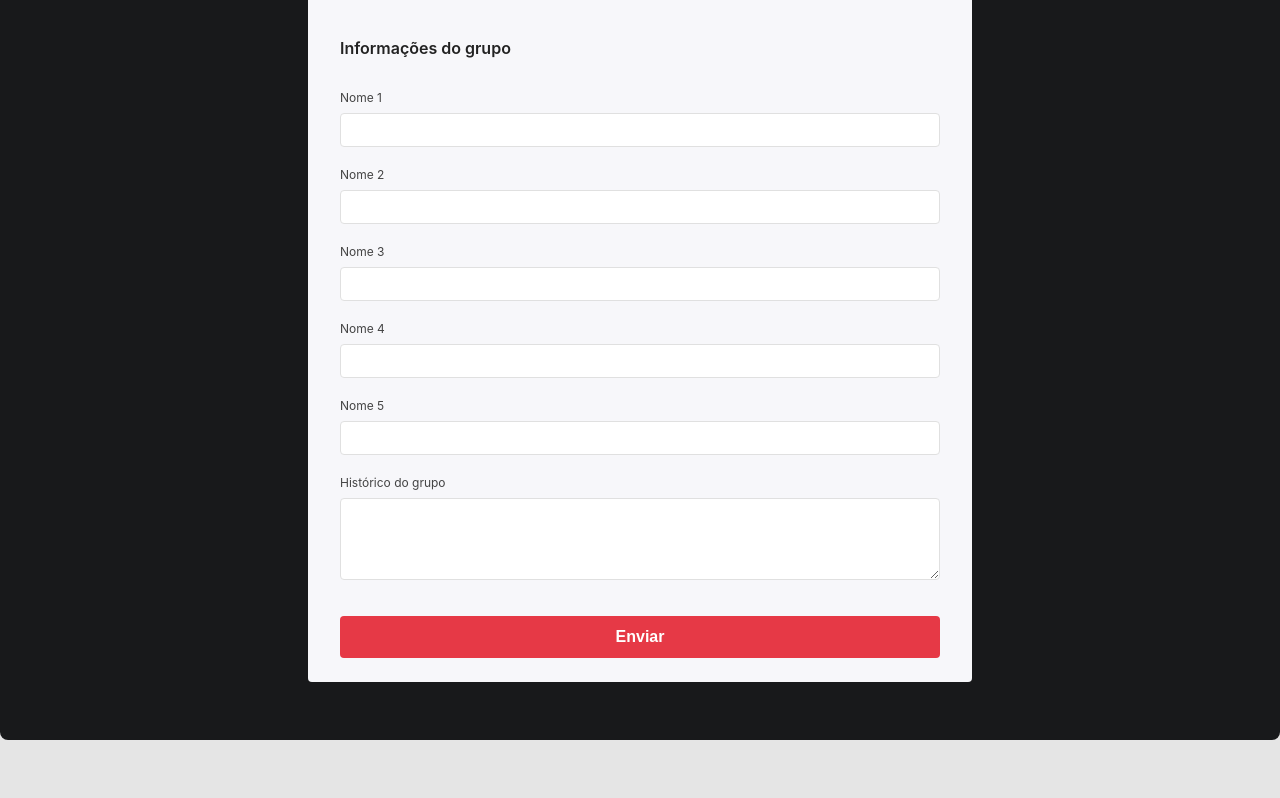
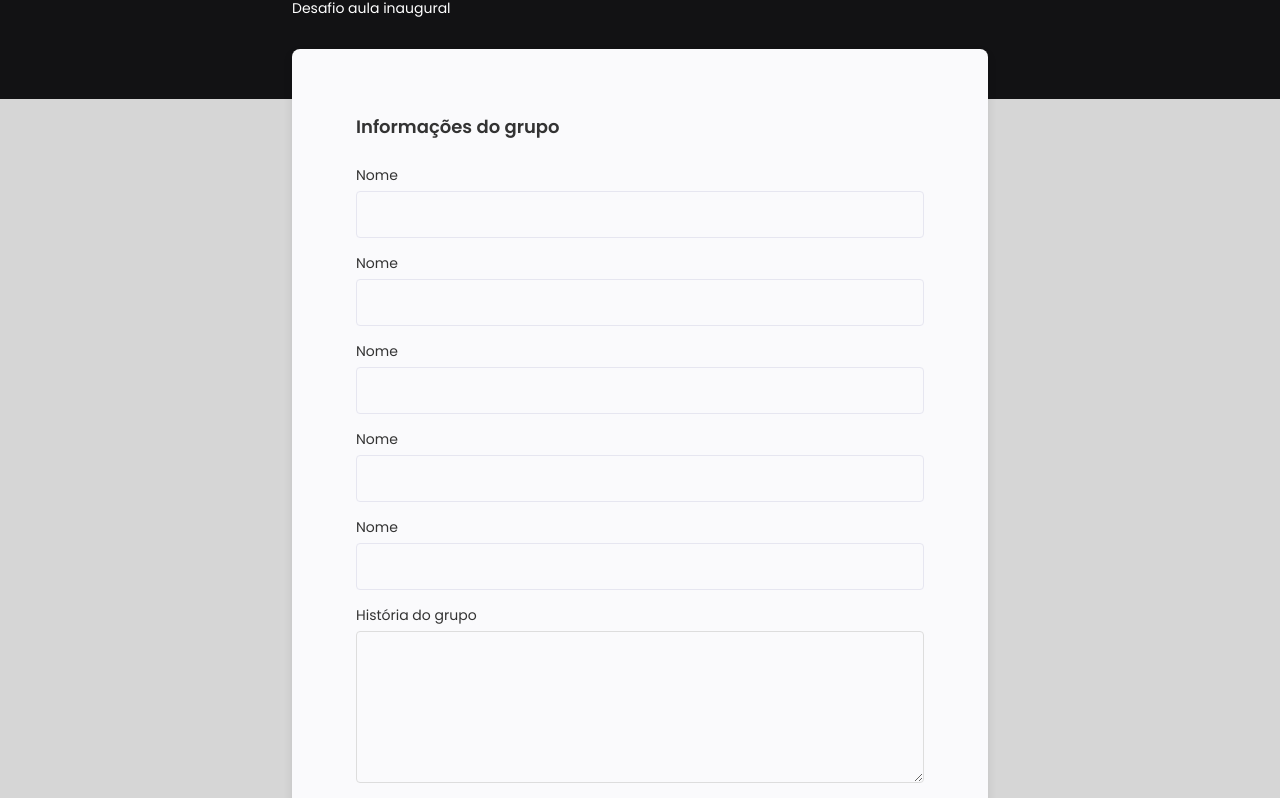
Before and after one commit to caiolinsdev/pos-aula1, a plain HTML site: page index.html in a window 1280 px wide. Shown: the part 132-930 px from the top of the page. Before the commit the page ends 872 px from the top, so only its background shows below. Drawn offline with Linux system fonts and the light colour scheme.

Commit message:
css html

```diff
--- a/index.html
+++ b/index.html
@@ -2,34 +2,57 @@
 <html lang="pt-br">
 <head>
     <meta charset="UTF-8">
+    <meta name="viewport" content="width=device-width, initial-scale=1.0">
     <title>POSTECH - FULLSTACK</title>
+    <link rel="preconnect" href="https://fonts.googleapis.com">
+    <link rel="preconnect" href="https://fonts.gstatic.com" crossorigin>
+    <link href="https://fonts.googleapis.com/css2?family=Poppins:wght@400;600;700&display=swap" rel="stylesheet">
     <link rel="stylesheet" href="style.css">
 </head>
 <body>
-  <div class="container-bg">
-    <main>
-      <section class="main-card">
-        <div class="title-area">
+    <header class="header">
+        <div class="header-content">
             <h1>POSTECH - FULLSTACK</h1>
+            <p class="subtitle">Desafio aula inaugural</p>
         </div>
-        <form class="form-group" id="contactForm">
-          <h2>Informações do grupo</h2>
-          <label>Nome 1</label>
-          <input type="text" id="name1" required />
-          <label>Nome 2</label>
-          <input type="text" id="name2" required />
-          <label>Nome 3</label>
-          <input type="text" id="name3" required />
-          <label>Nome 4</label>
-          <input type="text" id="name4" required />
-          <label>Nome 5</label>
-          <input type="text" id="name5" required />
-          <label>Histórico do grupo</label>
-          <textarea rows="4" id="message" required></textarea>
-          <button type="submit">Enviar</button>
+    </header>
+
+    <div class="container">
+        <form class="form-container">
+            <h2 class="form-title">Informações do grupo</h2>
+
+            <div class="input-group">
+                <label class="input-label">Nome</label>
+                <input type="text" class="input-field" required>
+            </div>
+
+            <div class="input-group">
+                <label class="input-label">Nome</label>
+                <input type="text" class="input-field" required>
+            </div>
+
+            <div class="input-group">
+                <label class="input-label">Nome</label>
+                <input type="text" class="input-field" required>
+            </div>
+
+            <div class="input-group">
+                <label class="input-label">Nome</label>
+                <input type="text" class="input-field" required>
+            </div>
+
+            <div class="input-group">
+                <label class="input-label">Nome</label>
+                <input type="text" class="input-field" required>
+            </div>
+
+            <div class="input-group">
+                <label class="input-label">História do grupo</label>
+                <textarea class="textarea-field" rows="6" required></textarea>
+            </div>
+
+            <button type="submit" class="submit-button">Enviar</button>
         </form>
-      </section>
-    </main>
     </div>
     <script src="script.js"></script>
 </body>
--- a/style.css
+++ b/style.css
@@ -1,123 +1,160 @@
-body {
-    background: #e5e5e5;
+* {
     margin: 0;
-    font-family: 'Inter', Arial, sans-serif;
-  }
-
-  .container-bg {
-    width: 100%;
-    min-height: 100vh;
-    padding: 32px 0;
+    padding: 0;
     box-sizing: border-box;
 }
 
-  header {
-    padding-left: 24px;
-    margin-bottom: 16px;
+body {
+    font-family: 'Poppins', sans-serif;
+    background-color: #D6D6D6;
+    min-height: 100vh;
 }
 
-  .logo {
-    color: #bdbdbd;
-    font-size: 16px;
-    font-weight: 600;
+.header {
+    background-color: #121214;
+    width: 100%;
+    padding: 40px 0 80px 0;
+    position: relative;
+    max-height: 368px;
+}
+
+.header-content {
+    max-width: 736px;
+    margin: 0 auto;
+    text-align: left;
+    color: white;
+    padding: 0 20px;
+}
+
+.header-content h1 {
+    font-size: 24px;
+    font-weight: 700;
+    margin-top: 50px;
+    margin-bottom: 5px;
     letter-spacing: 1px;
 }
 
-  main {
-    width: 100%;
-    height: 100vh;
-    display: flex;
-    justify-content: center;
-    align-items: flex-start;
+.subtitle {
+    font-size: 14px;
+    color: #FFFFFF;
+    font-weight: 400;
 }
 
-  .main-card {
-    background: #18191b;
-    border-radius: 8px;
-    padding: 40px 0 0 0;
-    width: 100%;
-    min-height: 100%;
-    display: flex;
-    flex-direction: column;
-    align-items: center;
+.container {
+    max-width: 736px;
+    margin: 0 auto;
+    padding: 0 20px;
+    position: relative;
+    top: -50px;
 }
 
-  .title-area {
-    width: 100%;
-    max-width: 600px;
-    margin-bottom: 16px;
+.form-container {
+    background-color: #FAFAFC;
+    padding: 64px;
+    border-radius: 8px;
+    box-shadow: 0 4px 10px rgba(0, 0, 0, 0.1);
     position: relative;
+    z-index: 10;
 }
 
-  .title-area h1 {
-    color: #fff;
-    font-size: 24px;
-    font-weight: 700;
-    margin: 0 0 8px 0;
+.form-title {
+    color: #333;
+    font-size: 18px;
+    margin-bottom: 25px;
+    font-weight: 600;
 }
 
-  .badge {
-    background: #e63946;
-    color: #fff;
-    font-size: 12px;
-    padding: 2px 8px;
-    border-radius: 2px;
-    font-weight: 600;
-    position: absolute;
-    left: 0;
-    top: 38px;
+.input-group {
+    margin-bottom: 15px;
 }
 
-  .form-group {
-    background: #f7f7fa;
-    border-radius: 4px;
-    padding: 32px 32px 24px 32px;
-    width: 600px;
-    display: flex;
-    flex-direction: column;
-    gap: 8px;
+.input-label {
+    display: block;
+    color: #333;
+    font-size: 14px;
+    font-weight: 400;
+    margin-bottom: 5px;
+    text-align: left;
+    font-family: 'Poppins', sans-serif;
 }
 
-  .form-group h2 {
-    font-size: 16px;
-    font-weight: 600;
-    margin-bottom: 16px;
-    color: #222;
+.input-field {
+    width: 100%;
+    padding: 12px 15px;
+    border: 1px solid #E6E6F0;
+    border-radius: 4px;
+    font-size: 14px;
+    background-color: #FAFAFC;
+    color: #333;
+    transition: border-color 0.3s ease;
+    font-family: 'Poppins', sans-serif;
 }
 
-  .form-group label {
-    font-size: 12px;
-    color: #444;
-    margin-top: 8px;
+.input-field:focus {
+    outline: none;
+    border-color: #007bff;
+    box-shadow: 0 0 0 2px rgba(0, 123, 255, 0.25);
 }
 
-  .form-group input,
-  .form-group textarea {
-    border: 1px solid #e0e0e0;
+.textarea-field {
+    width: 100%;
+    padding: 12px 15px;
+    border: 1px solid #ddd;
     border-radius: 4px;
-    padding: 8px;
     font-size: 14px;
-    background: #fff;
-    margin-bottom: 4px;
+    background-color: #FAFAFC;
+    color: #333;
+    resize: vertical;
+    min-height: 120px;
+    font-family: 'Poppins', sans-serif;
+    transition: border-color 0.3s ease;
 }
 
-  .form-group textarea {
-    resize: vertical;
+.textarea-field:focus {
+    outline: none;
+    border-color: #007bff;
+    box-shadow: 0 0 0 2px rgba(0, 123, 255, 0.25);
 }
 
-  .form-group button {
-    margin-top: 24px;
-    background: #e63946;
-    color: #fff;
+.submit-button {
+    width: 100%;
+    background-color: #DB1B1B;
+    color: white;
+    padding: 15px 40px 15px 40px;
     border: none;
     border-radius: 4px;
-    padding: 12px 0;
     font-size: 16px;
     font-weight: 600;
     cursor: pointer;
-    transition: background 0.2s;
+    transition: background-color 0.3s ease;
+    margin-top: 10px;
+    font-family: 'Poppins', sans-serif;
 }
 
-  .form-group button:hover {
-    background: #b71c1c;
+.submit-button:hover {
+    background-color: #c82333;
 }
+
+.submit-button:active {
+    transform: translateY(1px);
+}
+
+/* Responsive design */
+@media (max-width: 600px) {
+    .container {
+        padding: 0 10px;
+        top: -30px;
+    }
+
+    .form-container {
+        padding: 20px;
+    }
+
+    .header-content h1 {
+        font-size: 20px;
+    }
+
+    .header {
+        padding: 30px 0 60px 0;
+    }
+}
```
Lines whose indentation alone changed are shown as unchanged.
